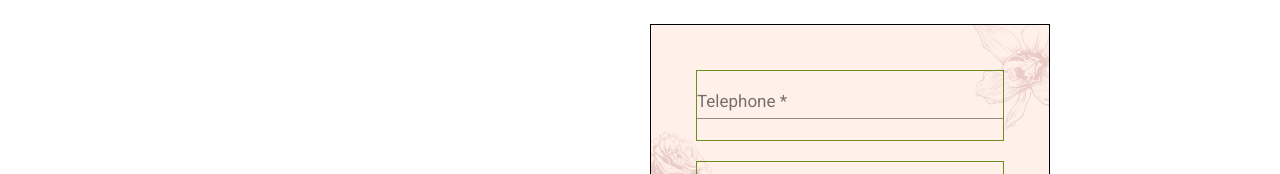
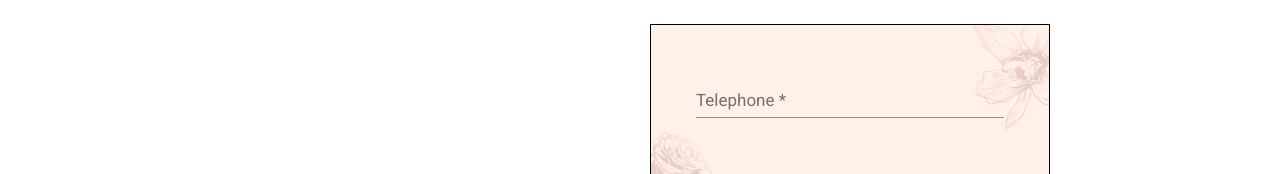
Before and after one commit to rymanec123/flowers-store, an Angular app: page /form in a window 1280 px wide. Shown: the part 626-800 px from the top of the page. Built offline with nearby package versions, Linux system fonts and the light colour scheme.

Commit message:
add-MatInputModule

```diff
--- a/src/app/app.module.ts
+++ b/src/app/app.module.ts
@@ -13,7 +13,7 @@ import { DeliveryComponent } from '@app/components/delivery/delivery.component';
 import { ProductListComponent } from '@app/components/product-list/product-list.component';
 import { ProductDetailsComponent } from '@app/components/product-details/product-details.component';
 import { FormComponent } from '@app/components/form/form.component';
-import { MatInputModule} from "@angular/material/input";
+import { MatInputModule } from '@angular/material/input';
 
 @NgModule({
   declarations: [
@@ -34,7 +34,7 @@ import { MatInputModule} from "@angular/material/input";
     FormsModule,
     HttpClientModule,
     MatInputModule,
-    RouterModule
+    RouterModule,
   ],
   providers: [],
   bootstrap: [AppComponent]
--- a/src/app/components/form/form.component.html
+++ b/src/app/components/form/form.component.html
@@ -16,13 +16,14 @@
         placeholder="ваш телефон"
         matInput
       >
-    </mat-form-field>
       <mat-error *ngIf="signInForm.controls.telephone.hasError('pattern')">
-      Ошибка по регулярному выражению
+        Неправильный формат номера
       </mat-error>
       <mat-error *ngIf="signInForm.controls.telephone.hasError('required') && signInForm.controls.telephone.dirty  && signInForm.controls.telephone.touched">
         поле не должно быть пустым
       </mat-error>
+    </mat-form-field>
+
 
     <mat-form-field class="f-default__row">
       <mat-label>Login</mat-label>
@@ -33,10 +34,10 @@
         placeholder="Ваше имя"
         matInput
       >
-    </mat-form-field>
       <mat-error *ngIf="signInForm.controls.login.hasError('required') && signInForm.controls.login.dirty && signInForm.controls.login.touched">
         поле не должно быть пустым
       </mat-error>
+    </mat-form-field>
 
     <div class="f-default__actions">
       <button
--- a/src/app/components/form/form.component.scss
+++ b/src/app/components/form/form.component.scss
@@ -18,7 +18,7 @@
 
   &__row {
     width: 100%;
-    border: 1px solid olivedrab;
+    // border: 1px solid olivedrab;
 
     & + & {
       margin-top: 20px;
@@ -29,6 +29,7 @@
     margin-top: 20px;
     text-align: center;
     border: 1px solid olivedrab;
+    border-radius: 4px;
   }
 }
 
```
Also changed, not shown: 2 other files (tests, documents, lock files or other folders). Lines whose indentation alone changed are shown as unchanged.
